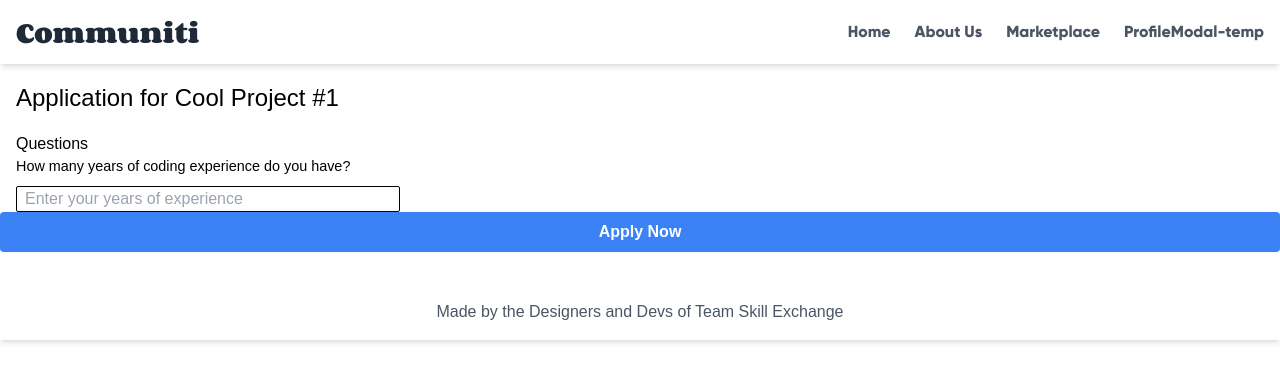
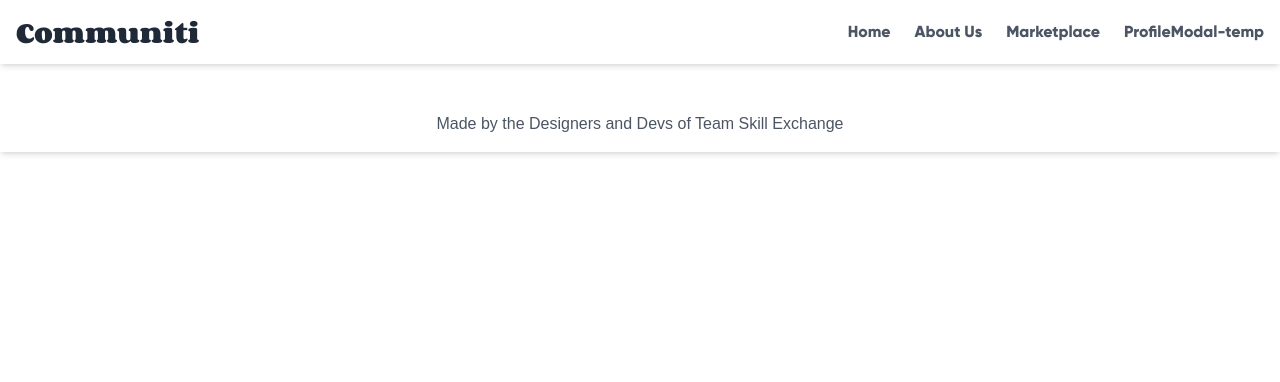
Before and after one commit to makeitMVPadmin/P4_Skill_Exchange, a React (Vite) app: page /modal in a window 1280 px wide. Shown: the top 382 px of the page. Built offline with nearby package versions, Linux system fonts and the light colour scheme.

Commit message:
created the buttons & initial version of the modal

```diff
--- a/src/components/JobCard/JobCard.tsx
+++ b/src/components/JobCard/JobCard.tsx
@@ -1,24 +1,55 @@
-
+import React, { useState } from "react";
+import ProjectCardModal from "../Modals/ProjectCardModal/ProjectCardModal";
 
 const JobCard = ({ job }) => {
+  const [open, setOpen] = useState<boolean>(false);
+
   return (
     <div className="max-w-sm rounded overflow-hidden shadow-lg bg-white">
-  <img className="w-full" src="https://via.placeholder.com/400x200" alt="Sunset in the mountains"/>
+      <img className="w-full" src="https://via.placeholder.com/400x200" alt="Sunset in the mountains" />
       <div className="px-6 py-4">
         <div className="font-bold text-xl mb-2">The Coldest Sunset</div>
         <p className="text-gray-700 text-base">
           Lorem ipsum dolor sit amet, consectetur adipisicing elit. Voluptatibus quia, nulla! Maiores et perferendis eaque, exercitationem praesentium nihil.
         </p>
       </div>
-  <button className="border border-neutral-300 rounded-lg py-1.5 px-10 my-2 bg-blue-500 hover:bg-blue-600 text-white ml-6">Apply</button>
+      <button
+        className="border border-neutral-300 rounded-lg py-1.5 px-10 my-2 bg-blue-800 hover:bg-blue-600 text-white ml-6"
+        onClick={() => setOpen(true)}
+      >
+        Apply
+      </button>
+      <ProjectCardModal open={open} onClose={() => setOpen(false)}>
+        <h1 className="pcmodal__maintitle">Application for Cool Project #1</h1>
+        <h2 className="pcmodal__title">Questions</h2>
+        <form className="pcmodal__form">
+          <label className="pcmodal__form--label" htmlFor="yearsofexperience">
+            How many years of coding experience do you have?
+          </label>
+          <input
+            className="pcmodal__form--input"
+            placeholder="Enter your years of experience"
+            type="text"
+            name="yearsofexperience"
+          />
+          <button className="bg-blue-500 hover:bg-blue-700 text-white font-bold py-2 px-4 rounded">
+            Apply Now
+          </button>
+        </form>
+      </ProjectCardModal>
       <div className="px-6 pt-4 pb-2">
-    <span className="inline-block bg-gray-200 rounded-full px-3 py-1 text-sm font-semibold text-gray-700 mr-2 mb-2">#photography</span>
-    <span className="inline-block bg-gray-200 rounded-full px-3 py-1 text-sm font-semibold text-gray-700 mr-2 mb-2">#travel</span>
-    <span className="inline-block bg-gray-200 rounded-full px-3 py-1 text-sm font-semibold text-gray-700 mr-2 mb-2">#winter</span>
+        <span className="inline-block bg-gray-200 rounded-full px-3 py-1 text-sm font-semibold text-gray-700 mr-2 mb-2">
+          #photography
+        </span>
+        <span className="inline-block bg-gray-200 rounded-full px-3 py-1 text-sm font-semibold text-gray-700 mr-2 mb-2">
+          #travel
+        </span>
+        <span className="inline-block bg-gray-200 rounded-full px-3 py-1 text-sm font-semibold text-gray-700 mr-2 mb-2">
+          #winter
+        </span>
       </div>
     </div>
+  );
+};
 
-  );
-}
-
-export default JobCard
+export default JobCard;
--- a/src/components/Modals/ProjectCardModal/ProjectCardModal.scss
+++ /dev/null
@@ -1,35 +0,0 @@
-// @use "../../styles/partials/global" as *;
-// @use "../../styles/partials/mixins" as *;
-// @use "../../styles/partials/typography" as *;
-// @use "../../styles/utils/variables" as *;
-
-.pcmodal {
-    &__maintitle {
-        padding: 1rem;
-        font-size: 1.5rem;
-    }
-    &__title {
-        padding-left: 1rem;
-    }
-    &__form {
-        display: flex;
-        flex-direction: column;
-        &--label {
-            padding-left: 1rem;
-            padding-bottom: 0.5rem;
-            font-size: 0.9rem;
-        }
-        &--input {
-            border: solid 1px black;
-            margin-left: 1rem;
-            padding-left: 0.5rem;
-            border-radius: 2px;
-            width: 30vw;
-        }
-        &--button {
-            border: none;
-            color: white;
-            background-color: rgb(35, 35, 61);
-        }
-    }
-  }
--- a/src/components/Modals/ProjectCardModal/ProjectCardModal.tsx
+++ b/src/components/Modals/ProjectCardModal/ProjectCardModal.tsx
@@ -1,20 +1,26 @@
-import "./ProjectCardModal.scss";
+type propTypes = {
+    open: boolean;
+    onClose: ()=> void;
+    children: React.ReactNode;
+}
 
-export default function ProjectCardModal(){
+const ProjectCardModal: React.FC<propTypes> = ({open, onClose, children}) => {
 
     return(
-        <>
-        <h1 className="pcmodal__maintitle">Application for Cool Project #1</h1>
-        <h2 className="pcmodal__title">Questions</h2>
-        <form className="pcmodal__form">
-            <label className="pcmodal__form--label" htmlFor="yearsofexperience">How many years of coding experience do you have?</label>
-            <input
-            className="pcmodal__form--input"
-            placeholder="Enter your years of experience"
-            type="text"
-            name="yearsofexperience" />
-            <button class="bg-blue-500 hover:bg-blue-700 text-white font-bold py-2 px-4 rounded">Apply Now</button>
-        </form>
-        </>
+        <div className={`fixed inset-0 flex justify-center items-center transition-colors ${open ? "visible bg-black/20" : "invisible"}`}
+            onClick={onClose}
+        >
+            <div className={`bg-white rounded-lg shadow p-6 transition-all max-w-md
+                ${open ? "scale-100 opacity-100" : "scale-110 opacity-0"}`}
+                onClick={(e)=> e.stopPropagation()}>
+                    <button className="absolute top-2 right-2 py-1 px-2 border border-neutral-200 rounded-md text-gray-400 bg-white hover:text-grey-600"
+                    onClick={onClose}
+                    >
+                    X
+                    </button>
+                </div>
+        </div>
     )
 }
+
+export default ProjectCardModal;
```
Lines whose indentation alone changed are shown as unchanged.
